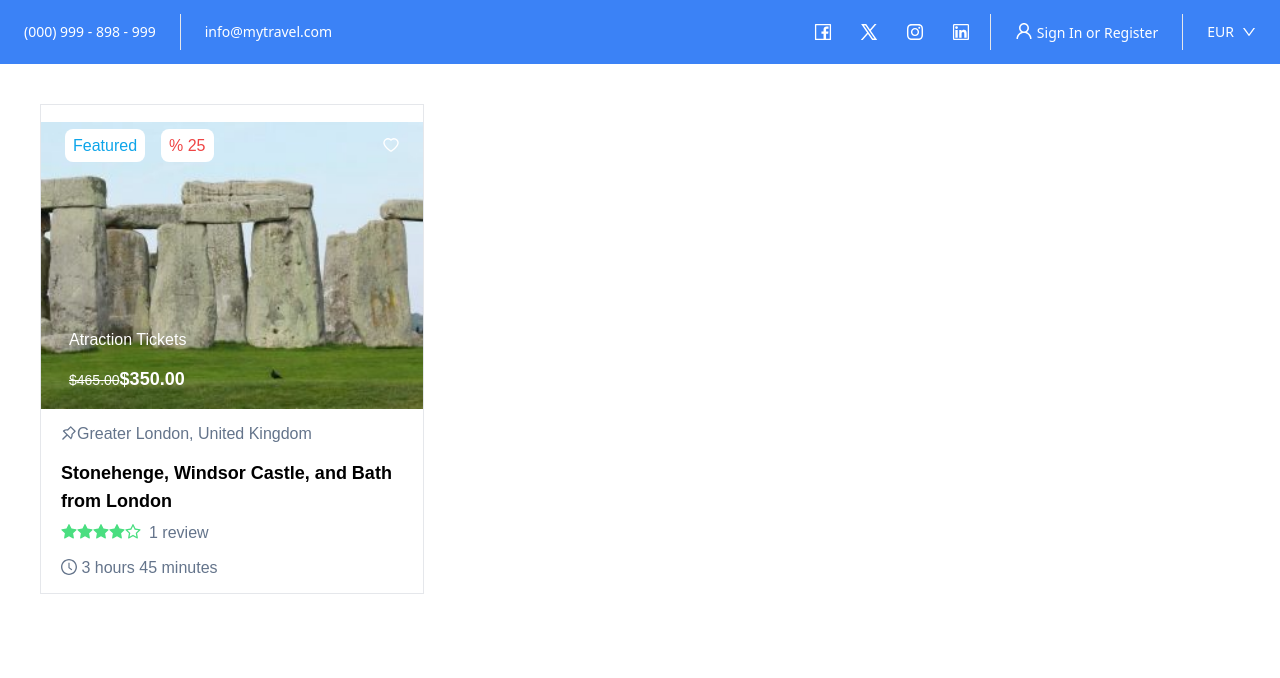
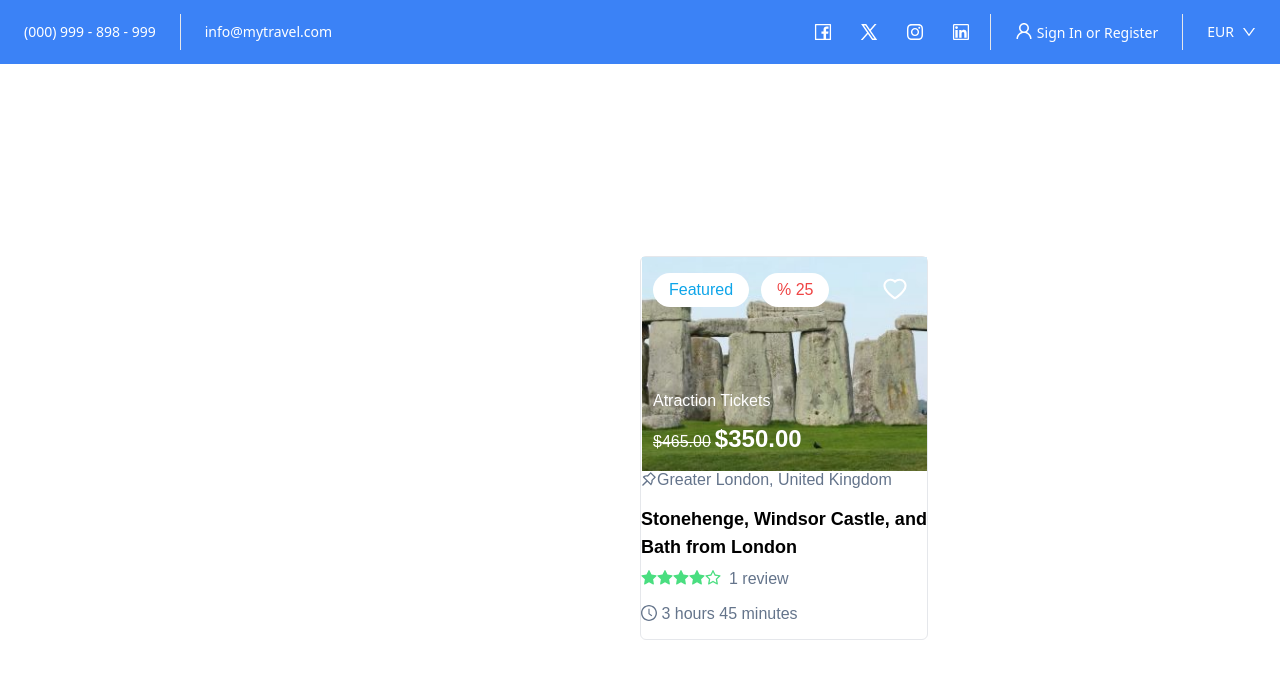
Before and after one commit to onurucuncu/travel-app, a React (Create React App) app: page / in a window 1280 px wide. Shown: the top 678 px of the page. Built offline with nearby package versions, Linux system fonts and the light colour scheme.

Commit message:
fix/some part of card updated

```diff
--- a/src/Features/TrendingSection/CardBody.css
+++ /dev/null
@@ -1,3 +0,0 @@
-.title:hover {
-   color: blue;
-}
--- a/src/Features/TrendingSection/CardBody.js
+++ b/src/Features/TrendingSection/CardBody.js
@@ -1,13 +1,12 @@
 import { ClockCircleOutlined, PushpinOutlined, StarFilled, StarOutlined } from '@ant-design/icons'
 import React from 'react'
-import "./CardBody.css"
 
 const CardBody
  = () => {
   return (
-    <div className='px-5'>
+    <div>
       <p className="location text-slate-500"><span className="location-icon"><PushpinOutlined /></span>Greater London, United Kingdom</p>
-      <h1 className='title font-bold text-lg'>Stonehenge, Windsor Castle, and Bath from London</h1>
+      <h1 className='title font-bold text-lg hover:text-sky-500'>Stonehenge, Windsor Castle, and Bath from London</h1>
    <div className="stars flex gap-2">
      <div className="star text-green-400">
       <StarFilled/>
--- a/src/Features/TrendingSection/CardHeader.css
+++ b/src/Features/TrendingSection/CardHeader.css
@@ -1,13 +1,8 @@
 .card-header {
    background-image: url('./stone-resize-300x225.jpg');
   background-size: contain;
-  background-position: center;
-  height: 20rem;
+  background-position: center center;
+  height: 100%;
   width: 100%;
   background-repeat: no-repeat;
 }
-
-.right:hover {
-   cursor: pointer;
-   color: gray;
-}
--- a/src/Features/TrendingSection/CardHeader.js
+++ b/src/Features/TrendingSection/CardHeader.js
@@ -4,20 +4,21 @@ import "./CardHeader.css"
 
 const CardHeader = () => {
   return (
-    <div className='card-header p-4 flex flex-col justify-between'>
-      <div className="top px-2 py-4 flex justify-between">
-         <div className="left">
-            <span className="badge featured text-sky-500 p-2 bg-white rounded-lg ">Featured</span>
-         <span className="badge percent text-red-500 p-2 ml-4 bg-white rounded-lg">% 25</span>
+    <div className='card-header flex flex-col relative'>
+      <div class="absolute inset-0 bg-black opacity-0"></div>
+      <div className="head-line flex justify-between items-center ">
+         <div className="left basis-3/4 relative">
+            <span className="badge featured text-sky-500 bg-white rounded-3xl absolute top-4 left-3 px-4 py-2">Featured</span>
+         <span className="badge percent text-red-500 bg-white rounded-3xl absolute top-4 left-24 px-4 py-2 ml-6">% 25</span>
          </div>
-         <div className="right text-white">
-            <span className="favIcon"><HeartOutlined /></span>
+         <div className="right basis-1/4 relative text-white">
+            <span className="favIcon absolute top-4 right-4 p-1 hover:text-neutral-300 hover:cursor-pointer transition delay-150 duration-300 ease-in-out"><HeartOutlined style={{ fontSize: '24px' }} /></span>
          </div>
 
       </div>
-      <div className="body text-white px-3">
-         <p className="text">Atraction Tickets</p>
-         <p className="price"><span className="discount line-through text-sm ">$465.00</span><span className='current text-lg font-bold'>$350.00</span></p>
+      <div className="body text-white absolute bottom-0 left-3 leading-3">
+         <p className="text hover:text-neutral-300 hover:cursor-pointer transition delay-150 duration-300 ease-in-out">Atraction Tickets</p>
+         <p className="price"><span className="discount line-through text-md ">$465.00</span><span className='current text-2xl font-bold ml-1'>$350.00</span></p>
       </div>
 
     </div>
--- a/src/Features/TrendingSection/TrendingCard.js
+++ b/src/Features/TrendingSection/TrendingCard.js
@@ -4,7 +4,7 @@ import CardHeader from './CardHeader'
 
 const TrendingCard = () => {
   return (
-    <div className='w-96 m-10 border '>
+    <div className='trending flex flex-col w-72 h-96 rounded-md border absolute left-1/2 mt-48 hover:-translate-y-1 hover:shadow-2xl transition delay-150 duration-300 ease-in-out'>
       <CardHeader />
       <CardBody />
     </div>
--- a/src/Features/TrendingSection/index.js
+++ b/src/Features/TrendingSection/index.js
@@ -2,7 +2,7 @@ import React from "react";
 import TrendingCard from "./TrendingCard";
 
 const TrendingSection = () => {
-  return <div><TrendingCard /></div>;
+  return <div className="relative"><TrendingCard /></div>;
 };
 
 export default TrendingSection;
```
